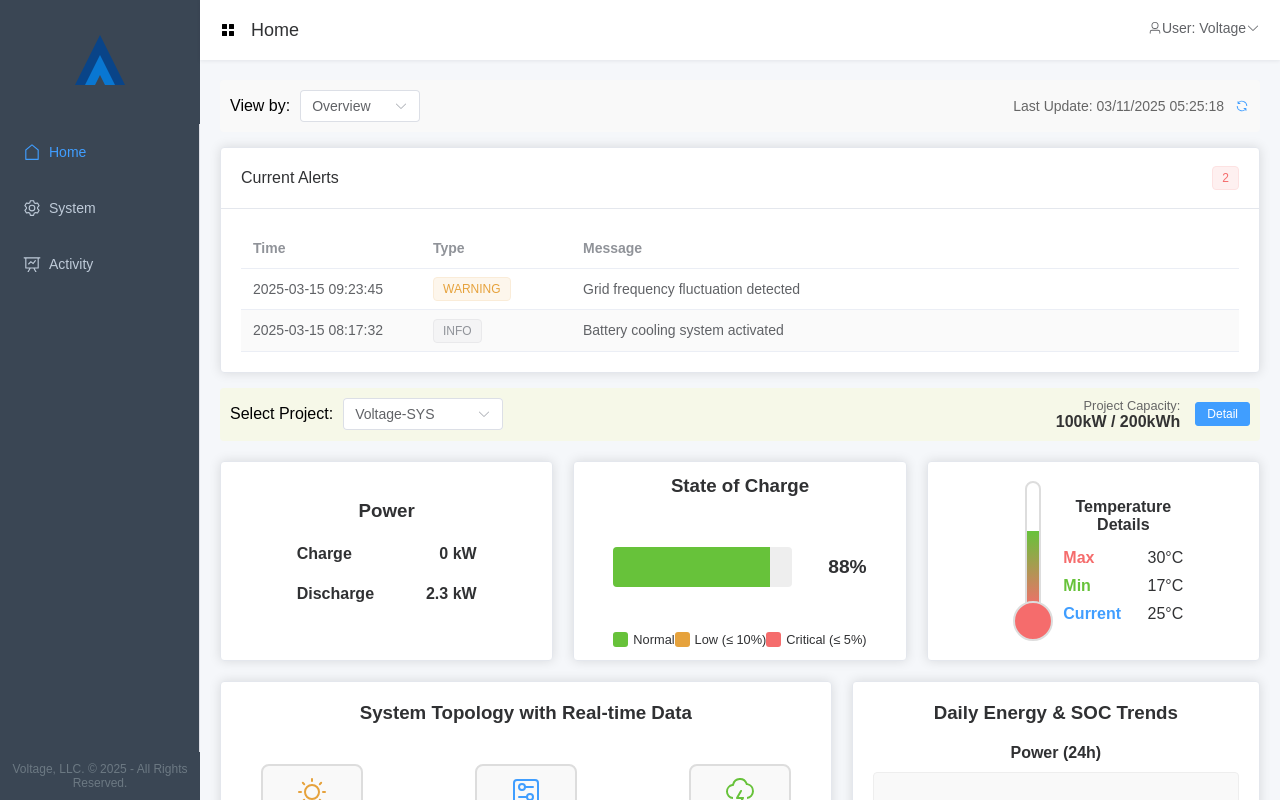
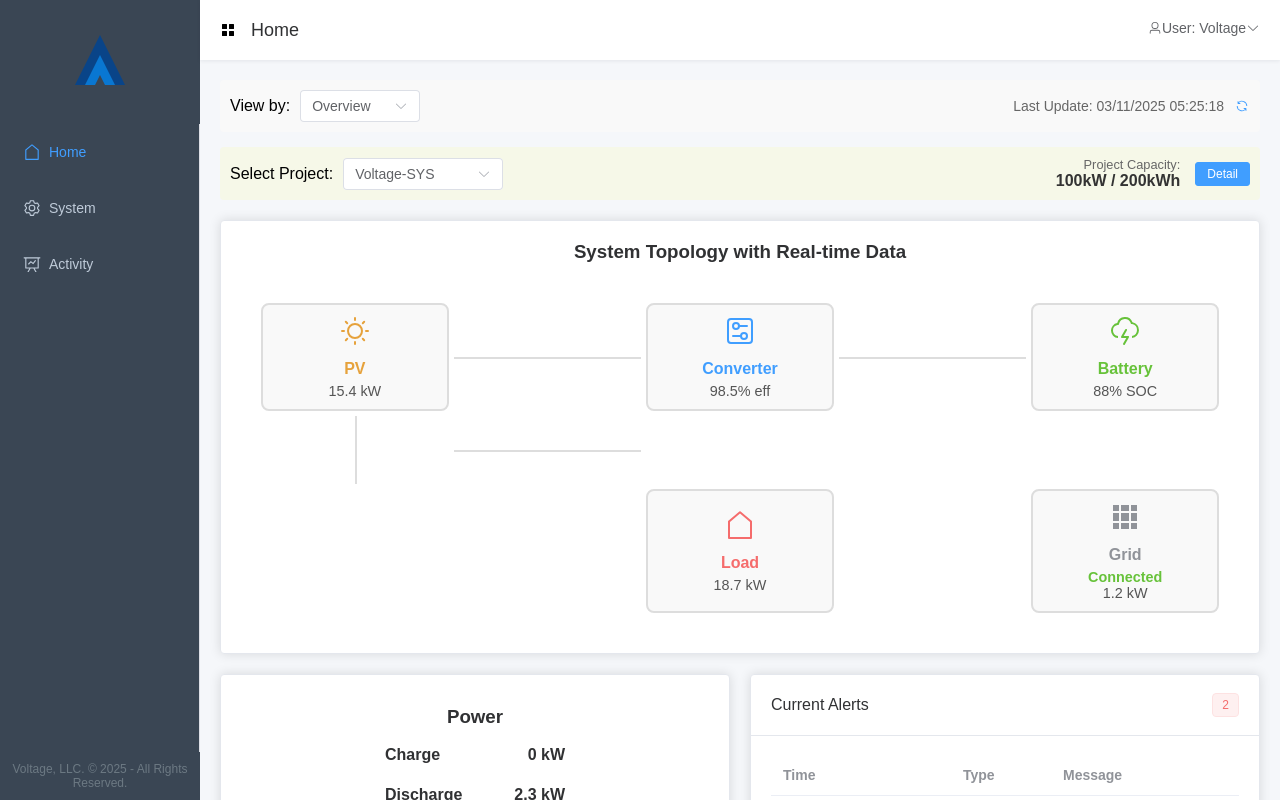
Before and after one commit to EvanL1/VoltageEMS, a Vue app in the folder frontend/: page / in a window 1280 px wide. Built offline with nearby package versions, Linux system fonts and the light colour scheme.

Commit message:
Reorganize dashboard layout: remove temperature module and rearrange elements

```diff
--- a/frontend/src/views/Home.vue
+++ b/frontend/src/views/Home.vue
@@ -17,25 +17,6 @@
       </div>
     </div>
 
-    <!-- Alert Preview -->
-    <el-card class="alert-card" v-if="currentAlerts.length > 0">
-      <template #header>
-        <div class="alert-header">
-          <span>Current Alerts</span>
-          <el-tag type="danger">{{ currentAlerts.length }}</el-tag>
-        </div>
-      </template>
-      <el-table :data="currentAlerts" stripe style="width: 100%">
-        <el-table-column prop="time" label="Time" width="180" />
-        <el-table-column prop="type" label="Type" width="150">
-          <template #default="scope">
-            <el-tag :type="getAlertType(scope.row.type)">{{ scope.row.type }}</el-tag>
-          </template>
-        </el-table-column>
-        <el-table-column prop="message" label="Message" />
-      </el-table>
-    </el-card>
-
     <!-- Project Selector -->
     <div class="project-selector">
       <div class="selector-left">
@@ -54,95 +35,9 @@
       </div>
     </div>
 
-    <!-- Dashboard Cards -->
-    <div class="dashboard-cards">
-      <div class="card-row">
-        <!-- Power Bar -->
-        <el-card class="dashboard-card">
-          <div class="bar-container">
-            <h3 class="bar-title">Power</h3>
-            <div class="power-bars">
-              <div class="bar-item">
-                <div class="bar-label">Charge</div>
-                <div class="bar-track">
-                  <div class="bar-fill charge" :style="{ width: getPowerPercentage(chargePower) + '%' }"></div>
-                </div>
-                <div class="bar-value">{{ chargePower }} kW</div>
-              </div>
-              <div class="bar-item">
-                <div class="bar-label">Discharge</div>
-                <div class="bar-track">
-                  <div class="bar-fill discharge" :style="{ width: getPowerPercentage(dischargePower) + '%' }"></div>
-                </div>
-                <div class="bar-value">{{ dischargePower }} kW</div>
-              </div>
-            </div>
-          </div>
-        </el-card>
-
-        <!-- SOC Bar -->
-        <el-card class="dashboard-card">
-          <div class="bar-container">
-            <h3 class="bar-title">State of Charge</h3>
-            <div class="soc-bar">
-              <div class="soc-track">
-                <div
-                  class="soc-fill"
-                  :class="getSocClass(socValue)"
-                  :style="{ width: socValue + '%' }"
-                ></div>
-              </div>
-              <div class="soc-value">{{ socValue }}%</div>
-            </div>
-            <div class="soc-legend">
-              <div class="legend-item">
-                <div class="legend-color green"></div>
-                <div class="legend-label">Normal</div>
-              </div>
-              <div class="legend-item">
-                <div class="legend-color yellow"></div>
-                <div class="legend-label">Low (≤ 10%)</div>
-              </div>
-              <div class="legend-item">
-                <div class="legend-color red"></div>
-                <div class="legend-label">Critical (≤ 5%)</div>
-              </div>
-            </div>
-          </div>
-        </el-card>
-
-        <!-- Temperature Display -->
-        <el-card class="dashboard-card">
-          <div class="temperature-container">
-            <div class="thermometer">
-              <div class="thermometer-tube">
-                <div class="thermometer-fill" :style="{ height: getTemperatureHeight() + '%' }"></div>
-              </div>
-              <div class="thermometer-bulb"></div>
-            </div>
-            <div class="temperature-details">
-              <div class="temp-header">Temperature Details</div>
-              <div class="temp-values">
-                <div class="temp-row">
-                  <span class="temp-label max">Max</span>
-                  <span class="temp-value">{{ maxTemp }}°C</span>
-                </div>
-                <div class="temp-row">
-                  <span class="temp-label min">Min</span>
-                  <span class="temp-value">{{ minTemp }}°C</span>
-                </div>
-                <div class="temp-row">
-                  <span class="temp-label current">Current</span>
-                  <span class="temp-value">{{ currentTemp }}°C</span>
-                </div>
-              </div>
-            </div>
-          </div>
-        </el-card>
-      </div>
-
-      <div class="main-content-row">
-        <!-- Topology Diagram -->
+    <!-- Main Dashboard Content -->
+    <div class="main-dashboard-container">
+      <!-- Center: System Topology Diagram -->
       <el-card class="topology-card">
         <div class="topology-header">
           <h3>System Topology with Real-time Data</h3>
@@ -201,7 +96,117 @@
         </div>
       </el-card>
 
-        <!-- Charts -->
+      <div class="bottom-row">
+        <!-- Bottom Left: Power and SOC -->
+        <div class="bottom-left">
+          <!-- Power Bar -->
+          <el-card class="dashboard-card">
+            <div class="bar-container">
+              <h3 class="bar-title">Power</h3>
+              <div class="power-bars">
+                <div class="bar-item">
+                  <div class="bar-label">Charge</div>
+                  <div class="bar-track">
+                    <div class="bar-fill charge" :style="{ width: getPowerPercentage(chargePower) + '%' }"></div>
+                  </div>
+                  <div class="bar-value">{{ chargePower }} kW</div>
+                </div>
+                <div class="bar-item">
+                  <div class="bar-label">Discharge</div>
+                  <div class="bar-track">
+                    <div class="bar-fill discharge" :style="{ width: getPowerPercentage(dischargePower) + '%' }"></div>
+                  </div>
+                  <div class="bar-value">{{ dischargePower }} kW</div>
+                </div>
+              </div>
+            </div>
+          </el-card>
+
+          <!-- SOC Bar -->
+          <el-card class="dashboard-card">
+            <div class="bar-container">
+              <h3 class="bar-title">State of Charge</h3>
+              <div class="soc-bar">
+                <div class="soc-track">
+                  <div
+                    class="soc-fill"
+                    :class="getSocClass(socValue)"
+                    :style="{ width: socValue + '%' }"
+                  ></div>
+                </div>
+                <div class="soc-value">{{ socValue }}%</div>
+              </div>
+              <div class="soc-legend">
+                <div class="legend-item">
+                  <div class="legend-color green"></div>
+                  <div class="legend-label">Normal</div>
+                </div>
+                <div class="legend-item">
+                  <div class="legend-color yellow"></div>
+                  <div class="legend-label">Low (≤ 10%)</div>
+                </div>
+                <div class="legend-item">
+                  <div class="legend-color red"></div>
+                  <div class="legend-label">Critical (≤ 5%)</div>
+                </div>
+              </div>
+            </div>
+          </el-card>
+        </div>
+
+        <!-- Bottom Right: Current Alerts -->
+        <div class="bottom-right">
+          <el-card class="alert-card">
+            <template #header>
+              <div class="alert-header">
+                <span>Current Alerts</span>
+                <el-tag type="danger" v-if="currentAlerts.length > 0">{{ currentAlerts.length }}</el-tag>
+              </div>
+            </template>
+            <div v-if="currentAlerts.length > 0">
+              <el-table :data="currentAlerts" stripe style="width: 100%">
+                <el-table-column prop="time" label="Time" width="180" />
+                <el-table-column prop="type" label="Type" width="100">
+                  <template #default="scope">
+                    <el-tag :type="getAlertType(scope.row.type)">{{ scope.row.type }}</el-tag>
+                  </template>
+                </el-table-column>
+                <el-table-column prop="message" label="Message" show-overflow-tooltip />
+              </el-table>
+            </div>
+            <div v-else class="no-alerts">
+              <el-icon><el-icon-check /></el-icon>
+              <span>No active alerts</span>
+            </div>
+          </el-card>
+        </div>
+      </div>
+
+      <!-- System Status Table -->
+      <el-card class="status-table-card">
+        <div class="status-header">
+          <div class="system-icon">
+            <el-icon class="grid-icon"><el-icon-grid /></el-icon>
+            <div class="system-type">Grid</div>
+          </div>
+          <div class="system-icon active">
+            <el-icon class="container-icon"><el-icon-box /></el-icon>
+            <div class="system-type">Container</div>
+          </div>
+          <div class="system-condition">
+            <span class="condition-tag" :class="systemState.toLowerCase()">{{ systemState }}</span>
+            <span class="condition-tag">System Condition</span>
+          </div>
+        </div>
+        <el-table :data="systemData" style="width: 100%" size="large">
+          <el-table-column prop="name" label="Parameter" width="220" />
+          <el-table-column prop="value" label="Value" width="120" align="right" />
+          <el-table-column prop="cumulateCharge" label="Cumulate Charge" align="center" />
+          <el-table-column prop="cumulateDischarge" label="Cumulate Discharge" align="center" />
+        </el-table>
+      </el-card>
+
+      <!-- Energy & SOC Trends -->
       <el-card class="charts-card">
         <div class="charts-header">
           <h3>Daily Energy & SOC Trends</h3>
@@ -230,31 +235,6 @@
         </div>
       </el-card>
     </div>
-
-      <!-- System Status Table -->
-      <el-card class="status-table-card">
-        <div class="status-header">
-          <div class="system-icon">
-            <el-icon class="grid-icon"><el-icon-grid /></el-icon>
-            <div class="system-type">Grid</div>
-          </div>
-          <div class="system-icon active">
-            <el-icon class="container-icon"><el-icon-box /></el-icon>
-            <div class="system-type">Container</div>
-          </div>
-          <div class="system-condition">
-            <span class="condition-tag" :class="systemState.toLowerCase()">{{ systemState }}</span>
-            <span class="condition-tag">System Condition</span>
-          </div>
-        </div>
-        <el-table :data="systemData" style="width: 100%" size="large">
-          <el-table-column prop="name" label="Parameter" width="220" />
-          <el-table-column prop="value" label="Value" width="120" align="right" />
-          <el-table-column prop="cumulateCharge" label="Cumulate Charge" align="center" />
-          <el-table-column prop="cumulateDischarge" label="Cumulate Discharge" align="center" />
-        </el-table>
-      </el-card>
-    </div>
   </div>
 </template>
 
@@ -272,10 +252,6 @@ export default {
       maxPower: 100, // 100kW system
       // SOC data
       socValue: 88,
-      // Temperature data
-      currentTemp: 25,
-      minTemp: 17,
-      maxTemp: 30,
       // System state
       systemState: 'Discharging',
       // Topology data
@@ -357,11 +333,6 @@ export default {
       if (soc <= 10) return 'warning';
       return 'normal';
     },
-    getTemperatureHeight() {
-      // Calculate height percentage based on min, max, and current temperature
-      const range = this.maxTemp - this.minTemp;
-      return Math.max(0, Math.min(100, ((this.currentTemp - this.minTemp) / range) * 100));
-    },
     getAlertType(type) {
       const typeMap = {
         'INFO': 'info',
@@ -412,17 +383,6 @@ export default {
   font-size: 14px;
 }
 
-/* Alert Card */
-.alert-card {
-  margin-bottom: 15px;
-}
-
-.alert-header {
-  display: flex;
-  justify-content: space-between;
-  align-items: center;
-}
-
 /* Project Selector */
 .project-selector {
   display: flex;
@@ -462,20 +422,34 @@ export default {
   color: #333;
 }
 
-/* Dashboard Cards */
-.dashboard-cards {
-  margin-bottom: 20px;
+/* Main Dashboard Container */
+.main-dashboard-container {
+  display: flex;
+  flex-direction: column;
+  gap: 20px;
 }
 
-.card-row {
+/* Bottom Row Layout */
+.bottom-row {
   display: flex;
   gap: 20px;
   margin-bottom: 20px;
 }
 
+.bottom-left {
+  flex: 1;
+  display: flex;
+  flex-direction: column;
+  gap: 20px;
+}
+
+.bottom-right {
+  flex: 1;
+}
+
+/* Dashboard Cards */
 .dashboard-card {
-  flex: 1;
-  height: 200px;
+  height: 180px;
   display: flex;
   align-items: center;
   justify-content: center;
@@ -491,7 +465,7 @@ export default {
 }
 
 .bar-title {
-  margin-bottom: 20px;
+  margin-bottom: 15px;
   text-align: center;
 }
 
@@ -545,7 +519,7 @@ export default {
 .soc-bar {
   display: flex;
   align-items: center;
-  margin: 30px 0;
+  margin: 20px 0;
 }
 
 .soc-track {
@@ -615,102 +589,35 @@ export default {
   font-size: 0.8rem;
 }
 
-/* Temperature Styles */
-.temperature-container {
-  display: flex;
-  width: 100%;
+/* Alert Card */
+.alert-card {
   height: 100%;
-  align-items: center;
-  justify-content: space-around;
 }
 
-.thermometer {
-  width: 60px;
-  height: 160px;
-  position: relative;
+.alert-header {
+  display: flex;
+  justify-content: space-between;
+  align-items: center;
 }
 
-.thermometer-tube {
-  position: absolute;
-  top: 0;
-  left: 50%;
-  transform: translateX(-50%);
-  width: 16px;
-  height: 130px;
-  background: white;
-  border-radius: 10px;
-  overflow: hidden;
-  border: 2px solid #ddd;
+.no-alerts {
+  display: flex;
+  flex-direction: column;
+  align-items: center;
+  justify-content: center;
+  height: 150px;
+  color: #67C23A;
+  font-size: 16px;
 }
 
-.thermometer-fill {
-  position: absolute;
-  bottom: 0;
-  width: 100%;
-  height: 60%;
-  background: linear-gradient(to top, #F56C6C, #67C23A);
-  transition: height 0.5s ease-in-out;
-}
-
-.thermometer-bulb {
-  position: absolute;
-  bottom: 0;
-  left: 50%;
-  transform: translateX(-50%);
-  width: 40px;
-  height: 40px;
-  background: #F56C6C;
-  border-radius: 50%;
-  border: 2px solid #ddd;
-}
-
-.temperature-details {
-  width: 120px;
-}
-
-.temp-header {
-  font-weight: bold;
-  margin-bottom: 15px;
-  text-align: center;
-}
-
-.temp-values {
-  display: flex;
-  flex-direction: column;
-  gap: 10px;
-}
-
-.temp-row {
-  display: flex;
-  justify-content: space-between;
-}
-
-.temp-label {
-  font-weight: bold;
-}
-
-.temp-label.max {
-  color: #F56C6C;
-}
-
-.temp-label.min {
-  color: #67C23A;
-}
-
-.temp-label.current {
-  color: #409EFF;
-}
-
-/* Main Content Row */
-.main-content-row {
-  display: flex;
-  gap: 20px;
-  margin-bottom: 20px;
+.no-alerts .el-icon {
+  font-size: 40px;
+  margin-bottom: 10px;
 }
 
 /* Topology Diagram */
 .topology-card {
-  flex: 1.5;
+  width: 100%;
   min-height: 400px;
 }
 
@@ -821,66 +728,10 @@ export default {
   background-color: #ddd;
 }
 
-/* Charts Card */
-.charts-card {
-  flex: 1;
-  min-height: 400px;
-}
-
-.charts-header {
-  margin-bottom: 20px;
-  text-align: center;
-}
-
-.charts-container {
-  display: flex;
-  flex-direction: column;
-  height: 320px;
-  gap: 20px;
-}
-
-.chart {
-  flex: 1;
-  display: flex;
-  flex-direction: column;
-}
-
-.chart-title {
-  font-weight: bold;
-  margin-bottom: 10px;
-  text-align: center;
-}
-
-.chart-placeholder {
-  flex: 1;
-  background-color: #f9f9f9;
-  border-radius: 4px;
-  border: 1px solid #eee;
-  position: relative;
-}
-
-/* Mock chart for demonstration */
-.chart-mock {
-  position: relative;
-  width: 100%;
-  height: 100%;
-}
-
-.chart-line {
-  position: absolute;
-  bottom: 0;
-  width: 6px;
-  background-color: #409EFF;
-  border-radius: 3px 3px 0 0;
-}
-
-.chart-line.soc {
-  background-color: #67C23A;
-}
-
 /* Status Table */
 .status-table-card {
   width: 100%;
+  margin-bottom: 20px;
 }
 
 .status-header {
@@ -936,4 +787,60 @@ export default {
   background: #909399;
   color: white;
 }
+
+/* Charts Card */
+.charts-card {
+  width: 100%;
+}
+
+.charts-header {
+  margin-bottom: 20px;
+  text-align: center;
+}
+
+.charts-container {
+  display: flex;
+  flex-direction: column;
+  height: 320px;
+  gap: 20px;
+}
+
+.chart {
+  flex: 1;
+  display: flex;
+  flex-direction: column;
+}
+
+.chart-title {
+  font-weight: bold;
+  margin-bottom: 10px;
+  text-align: center;
+}
+
+.chart-placeholder {
+  flex: 1;
+  background-color: #f9f9f9;
+  border-radius: 4px;
+  border: 1px solid #eee;
+  position: relative;
+}
+
+/* Mock chart for demonstration */
+.chart-mock {
+  position: relative;
+  width: 100%;
+  height: 100%;
+}
+
+.chart-line {
+  position: absolute;
+  bottom: 0;
+  width: 6px;
+  background-color: #409EFF;
+  border-radius: 3px 3px 0 0;
+}
+
+.chart-line.soc {
+  background-color: #67C23A;
+}
 </style>
```
Lines whose indentation alone changed are shown as unchanged.
